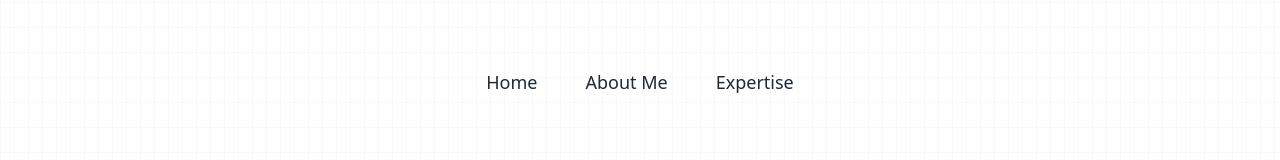
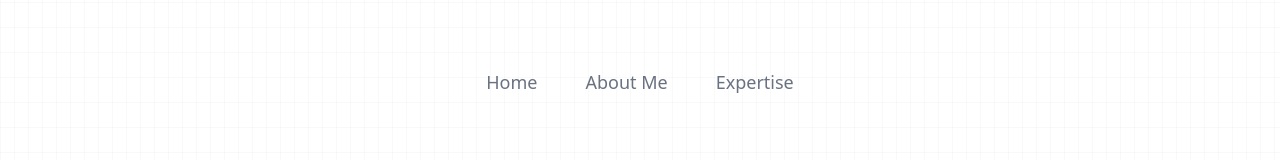
Before and after one commit to Pr4dhan/dr-port, a Next.js app: page /about in a window 1280 px wide. Shown: the part 2773-2933 px from the top of the page. Built offline with nearby package versions, Linux system fonts and the light colour scheme.

Commit message:
footer text colour update

```diff
--- a/components/layout/Fotter.tsx
+++ b/components/layout/Fotter.tsx
@@ -46,14 +46,17 @@ export default function Fotter() {
 
           <ul className="text-lg flex items-center justify-center flex-row gap-7 md:flex-row md:gap-12 transition-all duration-500 py-16 mb-10 border-b border-gray-200">
             <li>
-              <Link href="./" className="text-gray-800 hover:text-gray-900">
+              <Link
+                href="./"
+                className="text-gray-500 hover:text-gray-900 dark:hover:text-gray-100"
+              >
                 Home
               </Link>
             </li>
             <li>
               <Link
                 href="/about"
-                className=" text-gray-800 hover:text-gray-900"
+                className="text-gray-500 hover:text-gray-900 dark:hover:text-gray-100"
               >
                 About Me
               </Link>
@@ -61,7 +64,7 @@ export default function Fotter() {
             <li>
               <Link
                 href="/expert"
-                className=" text-gray-800 hover:text-gray-900"
+                className="text-gray-500 hover:text-gray-900 dark:hover:text-gray-100"
               >
                 Expertise
               </Link>
```
